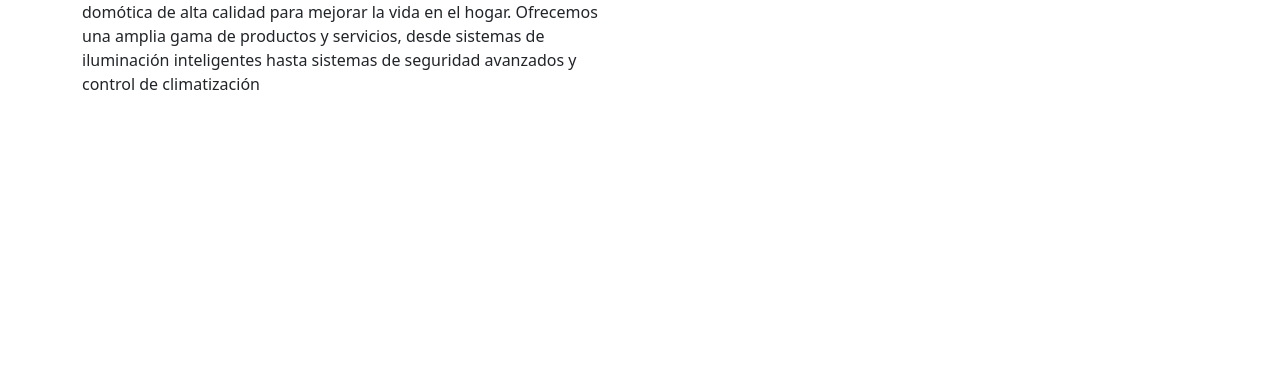
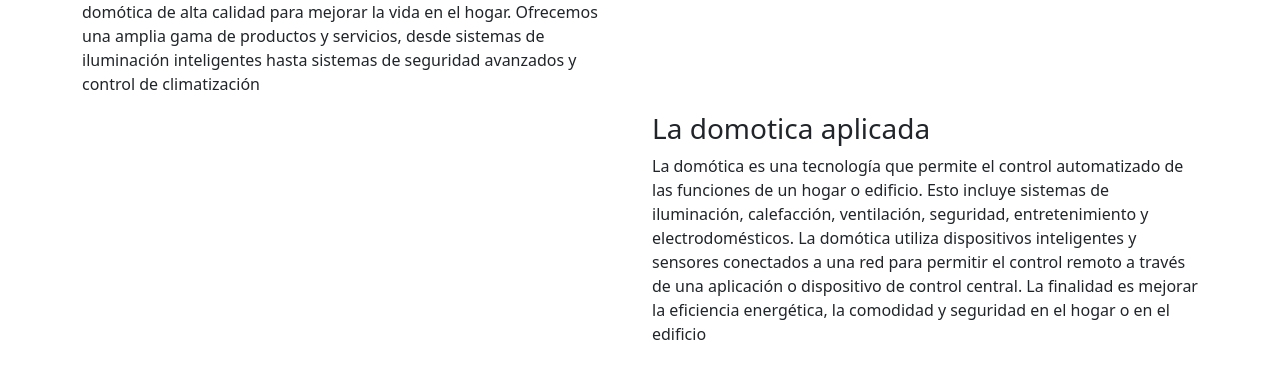
Before and after one commit to ChristianDeM/paginaweb, a plain HTML site: page index.html in a window 1280 px wide. Shown: the part 80-458 px from the top of the page. Drawn offline with nearby package versions, Linux system fonts and the light colour scheme.

```diff
--- a/index.html
+++ b/index.html
@@ -54,6 +54,20 @@
     </section>
 
     <section id="About">
+      <div class="container">
+        <div class="row">
+          <div class="col-md-6">
+            <img src="" alt="">
+          </div>
+          <div class="col-md-6">
+              <h3>La domotica aplicada</h3>
+              <p>La domótica es una tecnología que permite el control automatizado de las funciones de un hogar o edificio. Esto incluye sistemas de iluminación, calefacción, ventilación, seguridad, entretenimiento y electrodomésticos. La domótica utiliza dispositivos inteligentes y sensores conectados a una red para permitir el control remoto a través de una aplicación o dispositivo de control central. La finalidad es mejorar la eficiencia energética, la comodidad y seguridad en el hogar o en el edificio</p>
+          </div>
+        </div>
+      </div>
+    </section>
+
+    <section id="Marcas">
 
     </section>
 
```
